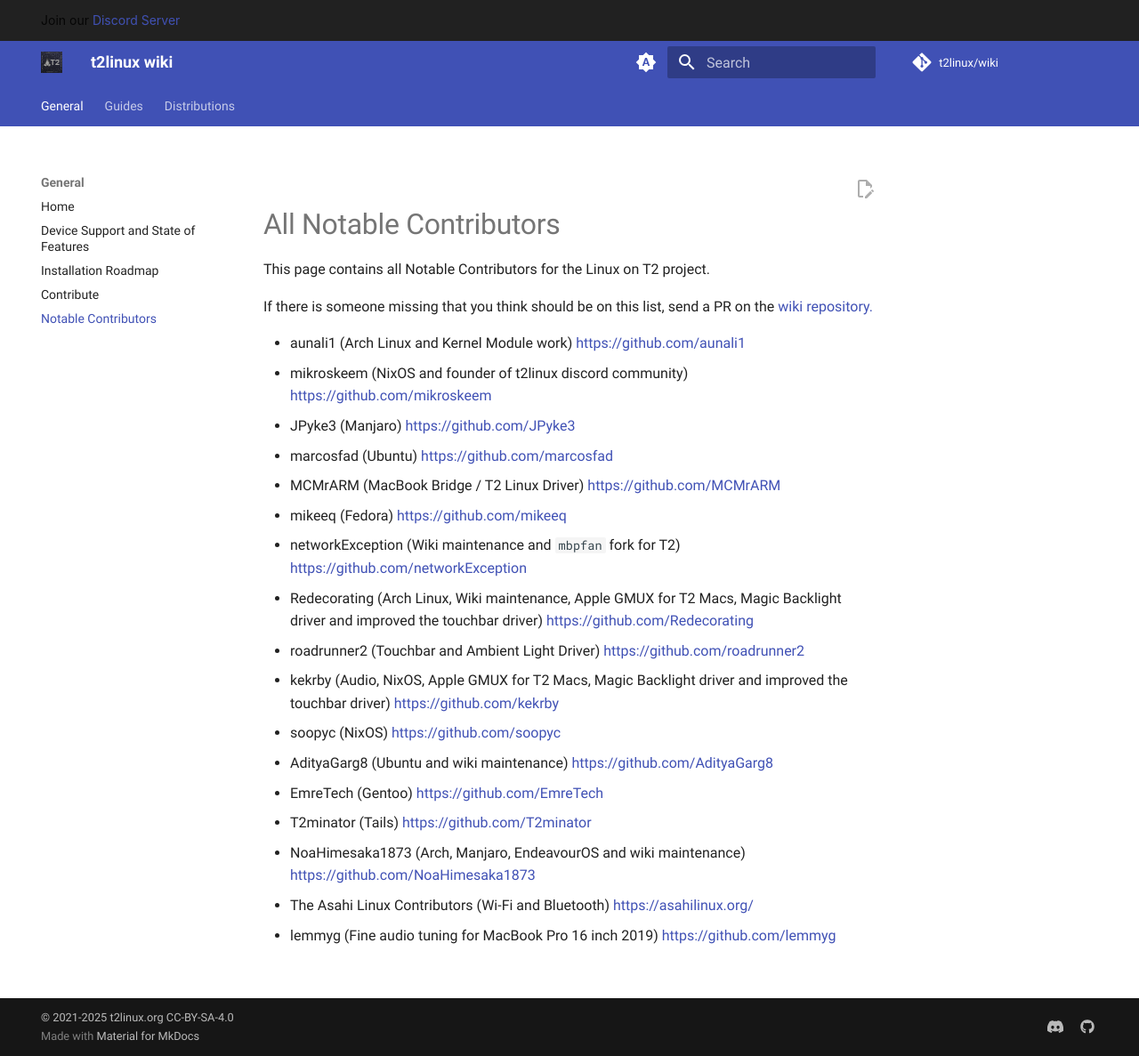
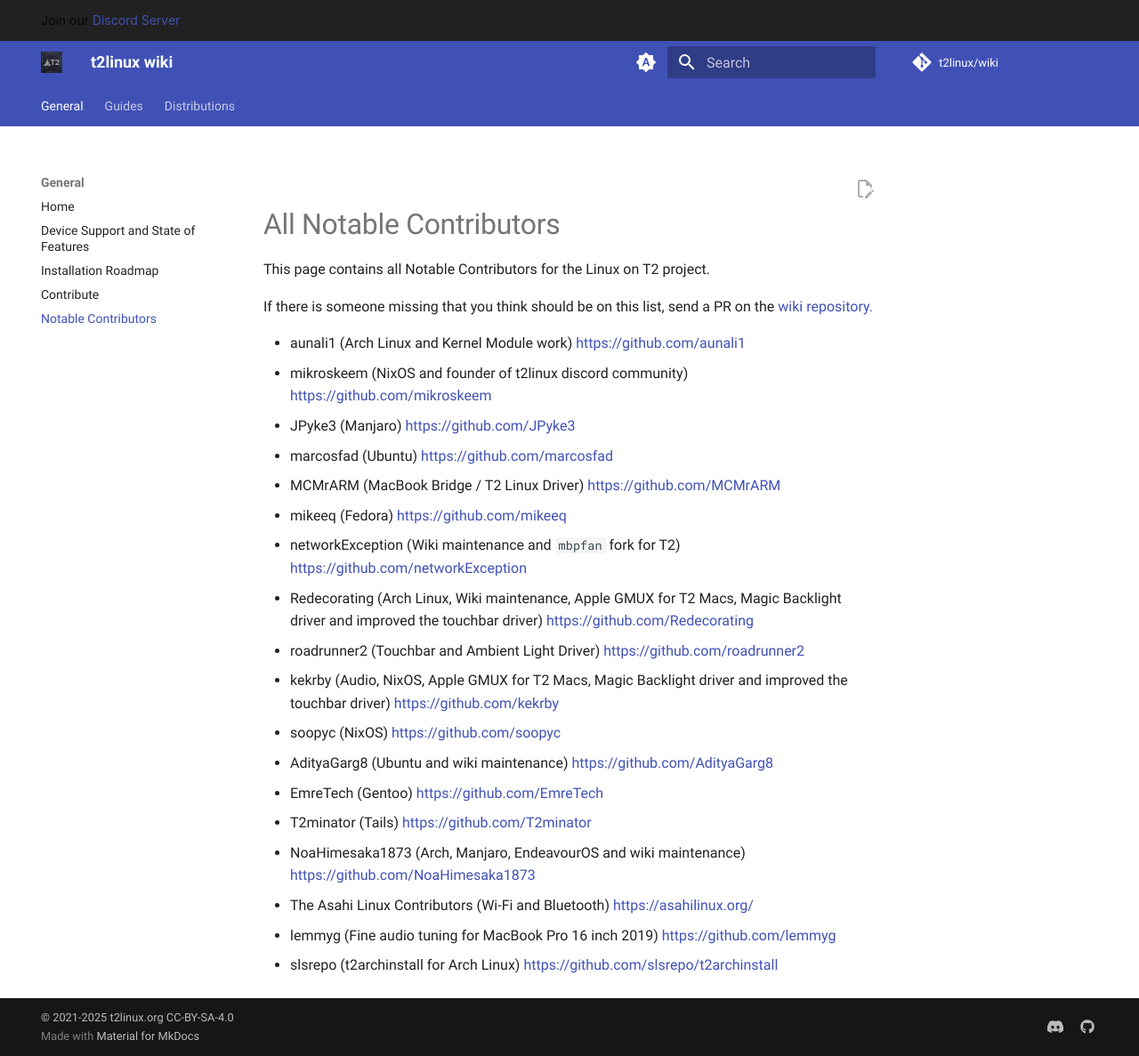
Before and after one commit to t2linux/wiki, an MkDocs documentation site: the page built from docs/notable-contributors.md, in a window 1280 px wide and 1187 px high. Shown: the whole window at 89% size. Built offline with MkDocs 1.6.1 and Material for MkDocs 9.7.7, drawn with Linux system fonts in a browser that asks for light colours; comment, search, counter and statistics services are not loaded.

Commit message:
Add Sl as a notable contributor for creating t2archinstall (#664)
* Add Sl as a notable contributor for creating t2archinstall

* Apply suggestions from code review

Co-authored-by: Copilot <175728472+Copilot@users.noreply.github.com>

* Update docs/notable-contributors.md

Co-authored-by: Aditya Garg <gargaditya08@live.com>

---------

Co-authored-by: Aditya Garg <gargaditya08@live.com>
Co-authored-by: Copilot <175728472+Copilot@users.noreply.github.com>

```diff
--- a/docs/notable-contributors.md
+++ b/docs/notable-contributors.md
@@ -21,3 +21,4 @@ If there is someone missing that you think should be on this list, send a PR on
 - NoaHimesaka1873 (Arch, Manjaro, EndeavourOS and wiki maintenance) [https://github.com/NoaHimesaka1873](https://github.com/NoaHimesaka1873)
 - The Asahi Linux Contributors (Wi-Fi and Bluetooth) [https://asahilinux.org/](https://asahilinux.org/)
 - lemmyg (Fine audio tuning for MacBook Pro 16 inch 2019) [https://github.com/lemmyg](https://github.com/lemmyg)
+- slsrepo (t2archinstall for Arch Linux) [https://github.com/slsrepo/t2archinstall](https://github.com/slsrepo/t2archinstall)
```
